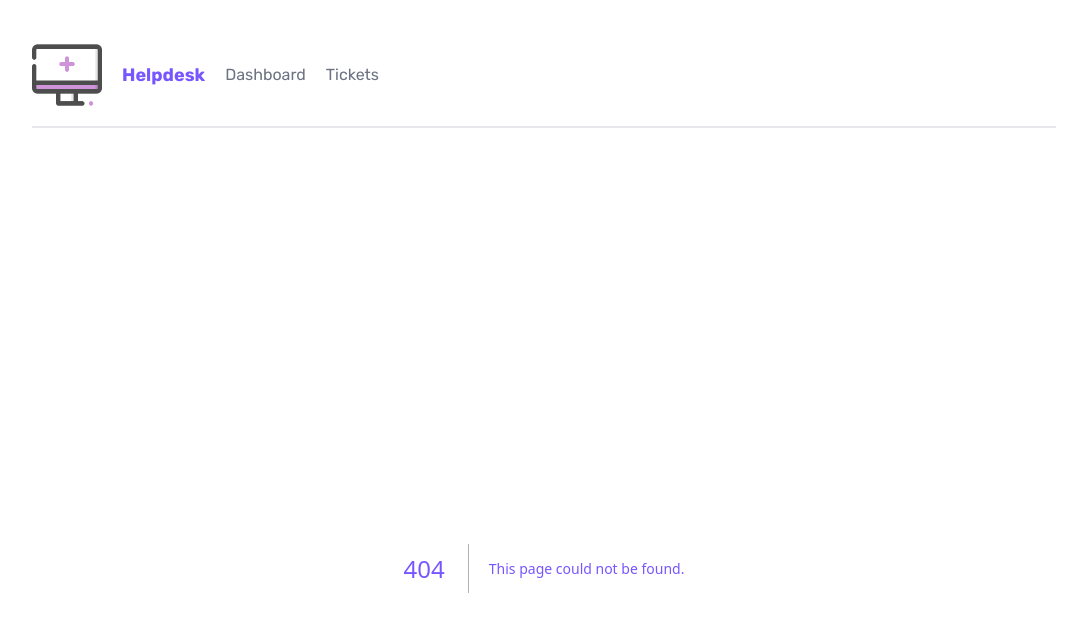
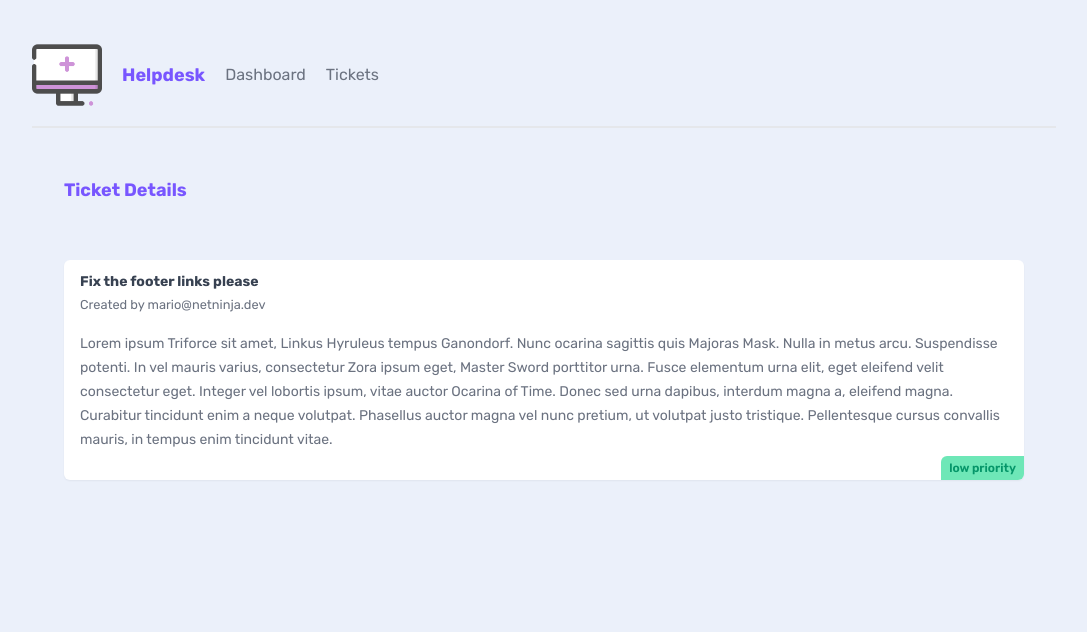
Before and after one commit to Maxisab/tutorial-helpdesk, a Next.js app: page /tickets/1 in a window 1280 px wide. Before the commit this address had no page. Shown: the top 632 px of the page, without its empty margins (96-1183 px from the left). Built offline with nearby package versions, Linux system fonts and the light colour scheme; data requests are answered from the project's data file.

Commit message:
created dynamic page for individual tickets

```diff
--- a/app/tickets/TicketList.jsx
+++ b/app/tickets/TicketList.jsx
@@ -1,3 +1,5 @@
+import Link from "next/link"
+
 async function getTickets() {
   const res = await fetch('http://localhost:4000/tickets', {
     next: {
@@ -15,11 +17,13 @@
     <>
     {tickets.map((ticket) => (
       <div key={ticket.id} className="card my-5">
+        <Link href={`/tickets/${ticket.id}`}>
         <h3>{ticket.title}</h3>
         <p>{ticket.body.slice(0,200)}...</p>
         <div className={`pill ${ticket.priority}`}>
           {ticket.priority} priority
         </div>
+        </Link>
       </div>
     ))}
     {tickets.length === 0 && (
--- /dev/null
+++ b/app/tickets/[id]/page.jsx
@@ -0,0 +1,29 @@
+async function getTicket(id) {
+  const res = await fetch('http://localhost:4000/tickets/' + id, {
+    next: {
+      revalidate: 60
+    }
+  })
+
+  return res.json()
+}
+
+export default async function TicketDetails({ params }) {
+const ticket = await getTicket(params.id)
+
+  return (
+    <main>
+      <nav>
+        <h2>Ticket Details</h2>
+      </nav>
+      <div className="card">
+        <h3>{ticket.title}</h3>
+        <small>Created by {ticket.user_email}</small>
+        <p>{ticket.body}</p>
+        <div className={`pill ${ticket.priority}`}>
+          {ticket.priority} priority
+        </div>
+      </div>
+    </main>
+  )
+}
```
